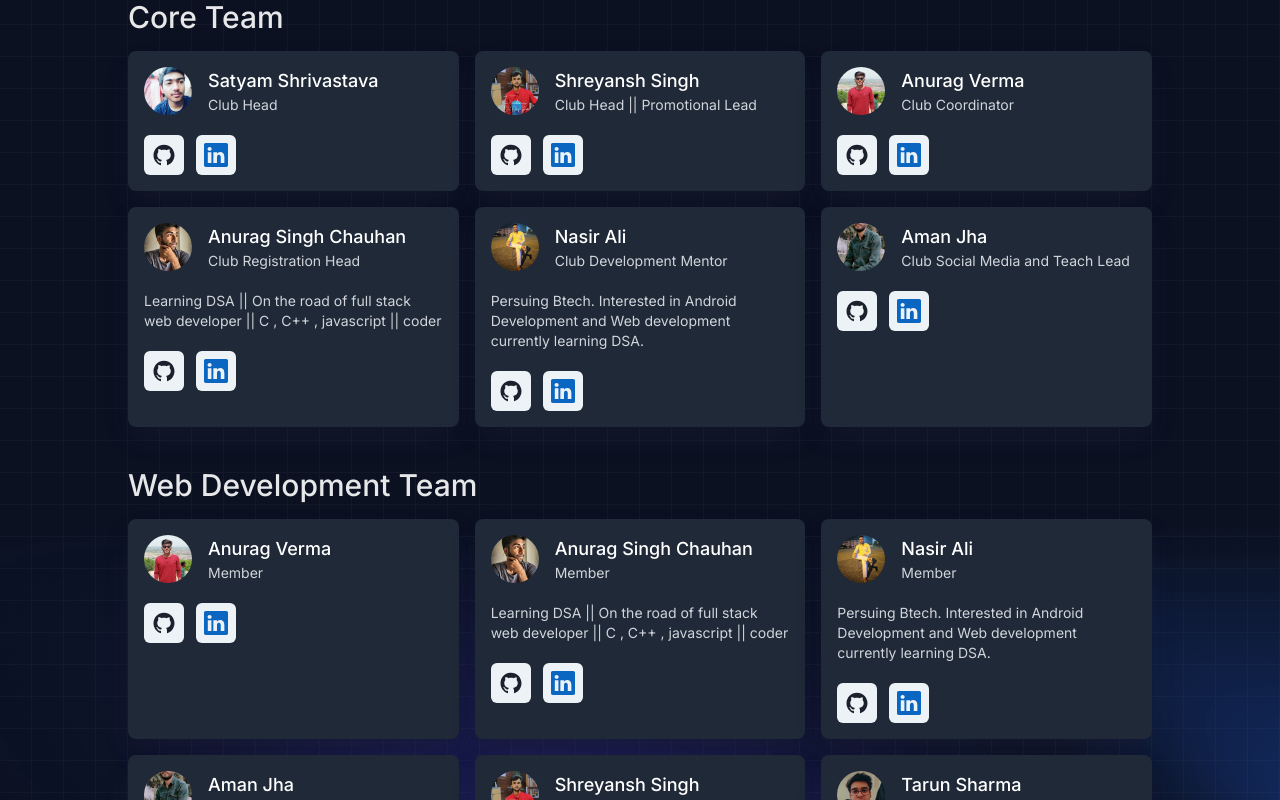
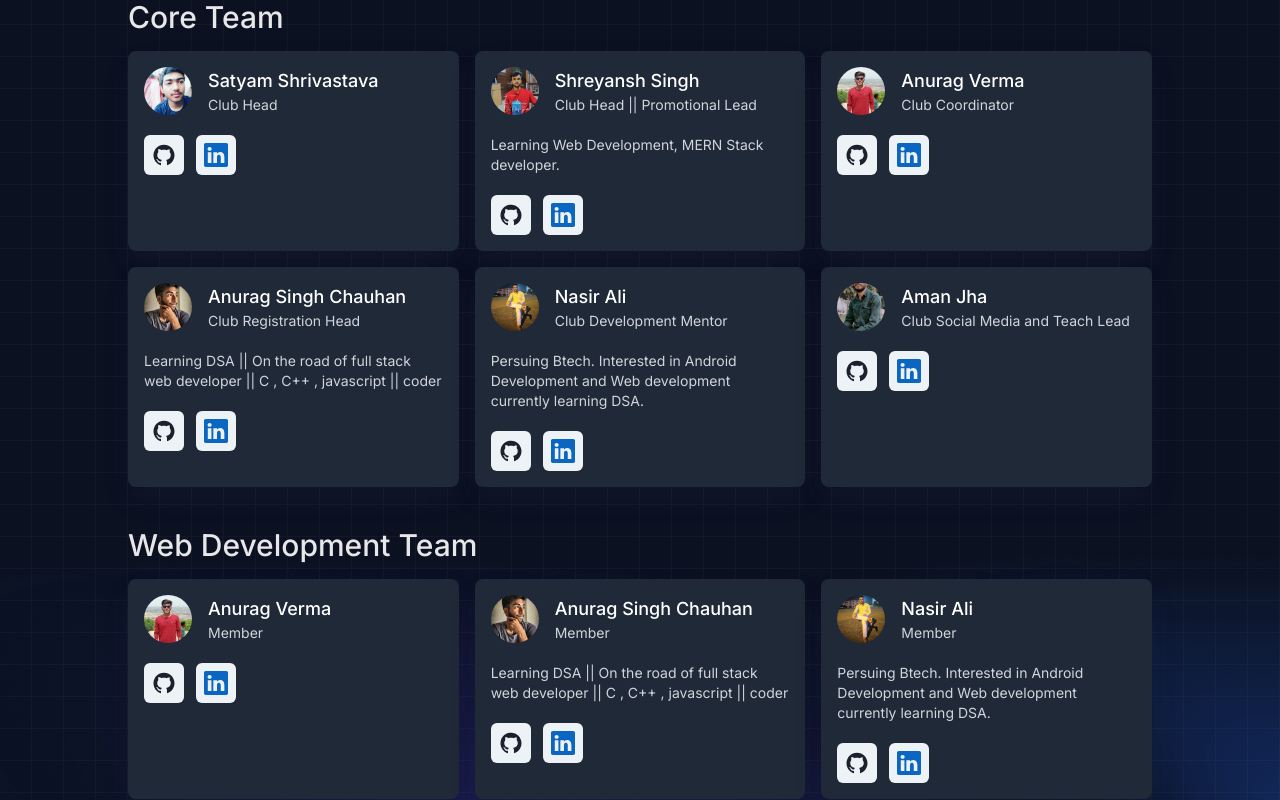
Before and after one commit to tarunfy/Emulation, a Next.js app: page / in a window 1280 px wide. Shown: the part 1480-2280 px from the top of the page. Built offline with nearby package versions, Linux system fonts and the light colour scheme.

Commit message:
Changes in Data

```diff
--- a/components/Join/index.jsx
+++ b/components/Join/index.jsx
@@ -1,6 +1,6 @@
 const Join = () => {
   return (
-    <div className="from-[#000046] to-[#1CB5E0] animate-xy bg-gradient-to-tr  p-36 max-w-5xl rounded-lg mx-auto my-28 flex flex-col items-center justify-center space-y-8">
+    <div className="from-[#000046] to-[#1CB5E0] animate-xy bg-gradient-to-tr shadow-custom2  p-36 max-w-5xl rounded-lg mx-auto my-28 flex flex-col items-center justify-center space-y-8">
       <h1 className="text-white tracking-tighter text-5xl max-w-3xl text-center font-bold ">
         Want to be a part of the Emulation club?
       </h1>
--- a/data/data.js
+++ b/data/data.js
@@ -11,7 +11,7 @@ export const data = {
     {
       name: "Shreyansh Singh",
       avatar: "/images/Shreyansh.jpeg",
-      description: "",
+      description: "Learning Web Development, MERN Stack developer.",
       role: "Club Head || Promotional Lead",
       linkedinUrl: "https://www.linkedin.com/in/shreyansh-kumar-697a96244",
       githubUrl: "https://www.github.com/Shreyansh2407",
@@ -89,7 +89,7 @@ export const data = {
     {
       name: "Shreyansh Singh",
       avatar: "/images/Shreyansh.jpeg",
-      description: "",
+      description: "Learning Web Development, MERN Stack developer.",
       role: "Member",
       linkedinUrl: "https://www.linkedin.com/in/shreyansh",
       githubUrl: "https://github.com/Shreyansh2407",
```
